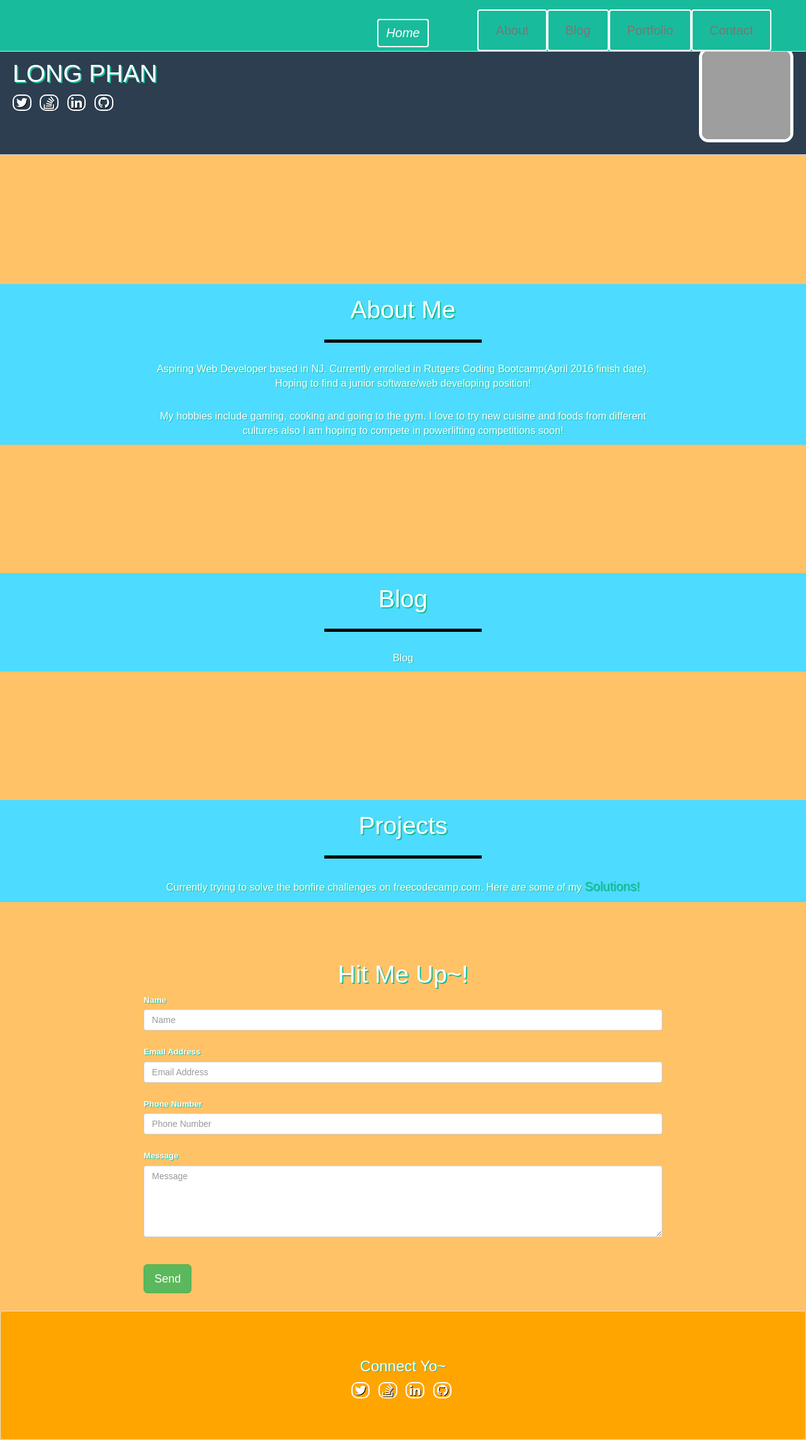
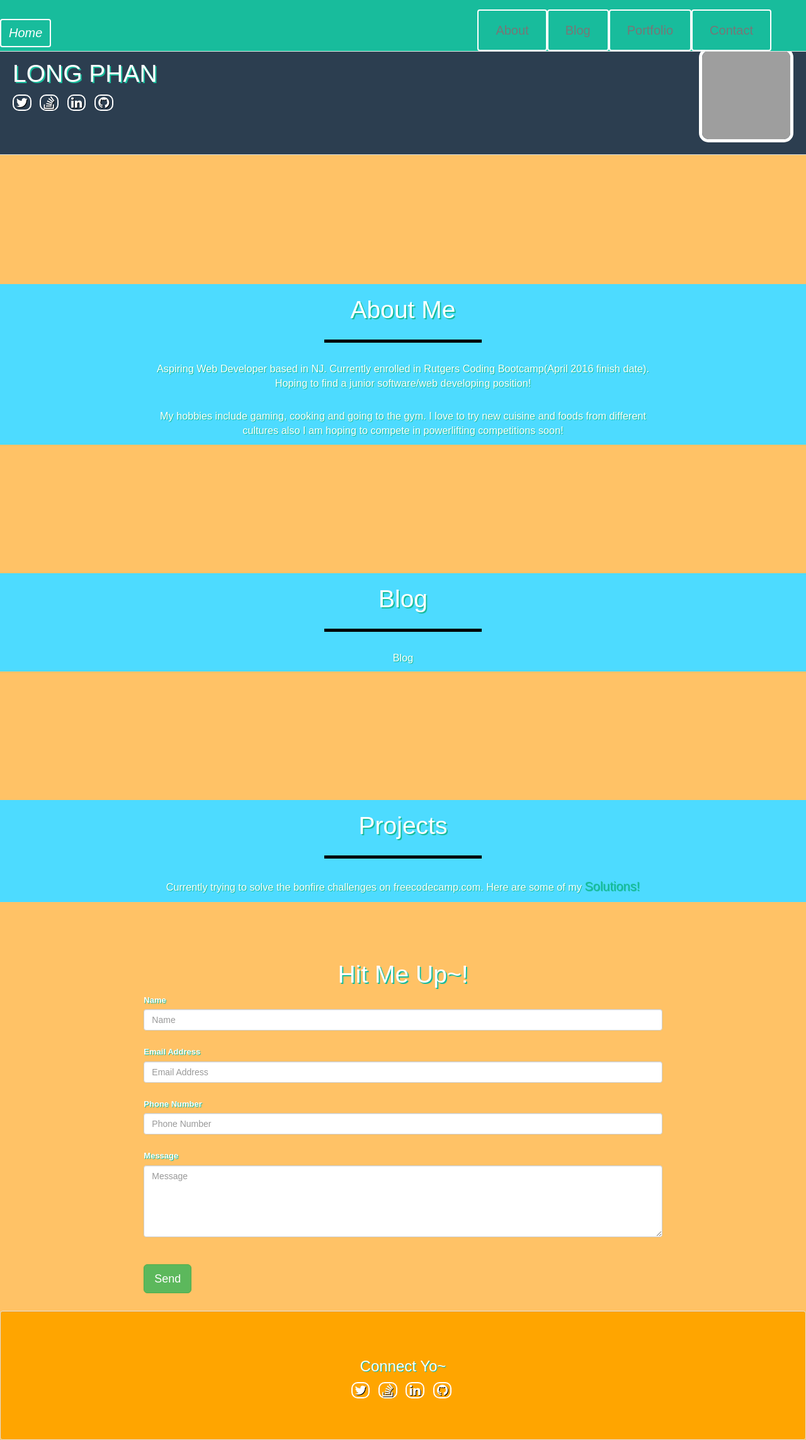
Before and after one commit to longp/PORTFOLIO, a PHP site: page / in a window 1280 px wide. Shown: the whole page at 63% size. Run offline with PHP 8.4, Linux system fonts and the light colour scheme; some libraries are stand-ins or nearby versions; grey boxes are pictures that could not be loaded.

Commit message:
changed home

```diff
--- a/home.html
+++ b/home.html
@@ -26,7 +26,7 @@
 
             <div class="navbar-header page-scroll">
 
-               <a class="navbar-brand" href="#page-top"><i class="btn-outline btn"> Home</i></a>
+               <a class="navbar-brand" href="#page-top"><i class="homebtn-outline btn"> Home</i></a>
 
             </div>
 
--- a/project.css
+++ b/project.css
@@ -19,6 +19,9 @@ p
   font-size: 1.25em;
 }
 
+p > a {
+
+}
 @font-face {
   font-family: Lobster;
   font-style: normal;
@@ -45,7 +48,19 @@ a> img {
 
 .btn-outline
   {
+
     margin-top: 15px;
+    border: solid 2px #fff;
+    font-size: 20px;
+    color: #fff;
+    background: 0 0;
+    transition: all .3s ease-in-out;
+}
+ .homebtn-outline
+  {
+    position:fixed;
+    margin-top: 15px;
+    left:0;
     border: solid 2px #fff;
     font-size: 20px;
     color: #fff;
```
